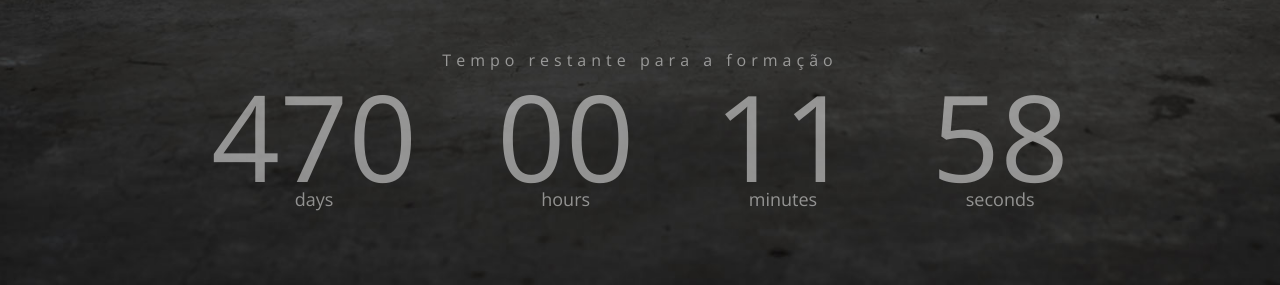
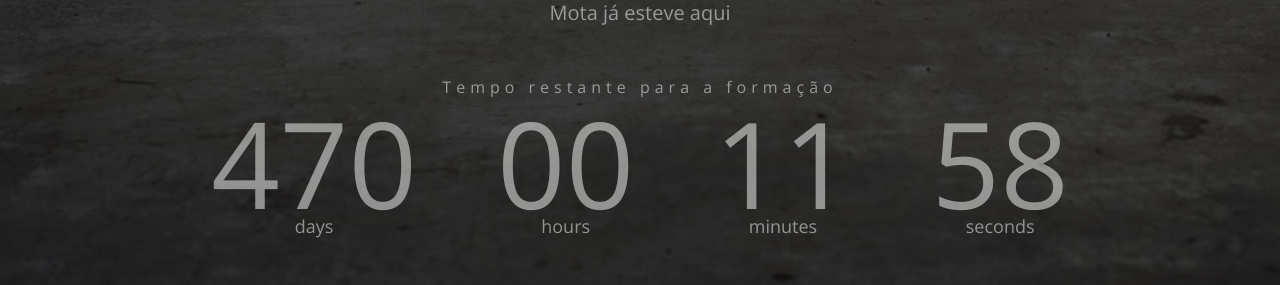
Before and after one commit to LeandroSantosC/CI_CD, a plain HTML site: page index.html in a window 1280 px wide. Shown: the part 714-999 px from the top of the page. Drawn offline with nearby package versions, Linux system fonts and the light colour scheme; files whose address does not match are found by name.

Commit message:
commitmota

```diff
--- a/index.html
+++ b/index.html
@@ -26,6 +26,7 @@
       <div class="logo"><i class="fa fa-flash" aria-hidden="true"></i> Entrega contínua</div>
       <h2>Profissional sendo formado...</h2>
       <p>Estou trabalhando e estudando para sempre evoluir!!!</p>
+      <p>Mota já esteve aqui</p>
       <p class="tleft">Tempo restante para a formação</p>
       <div class="counter">
         <div class="days-wrapper"> <span class="days"></span> <br>
```
